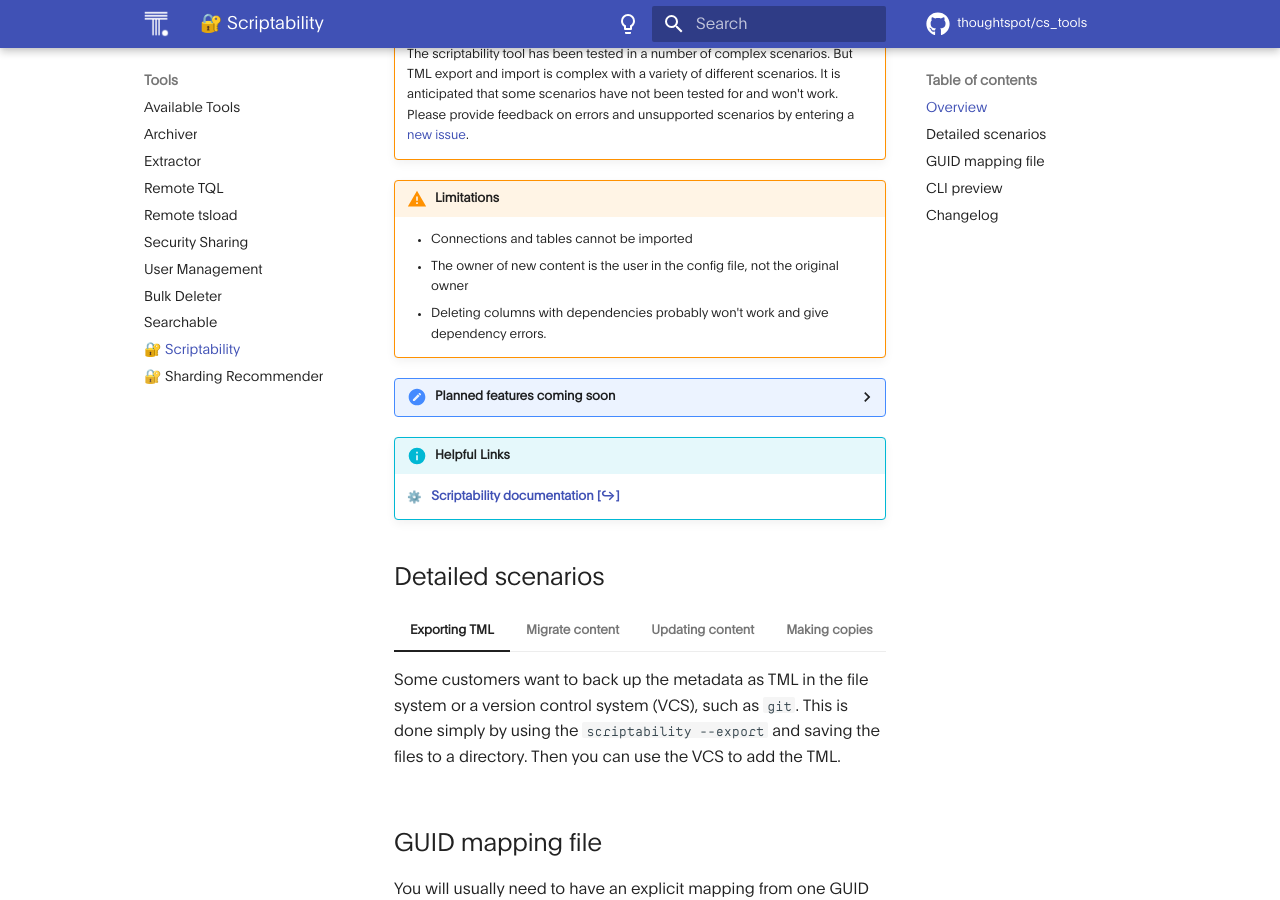
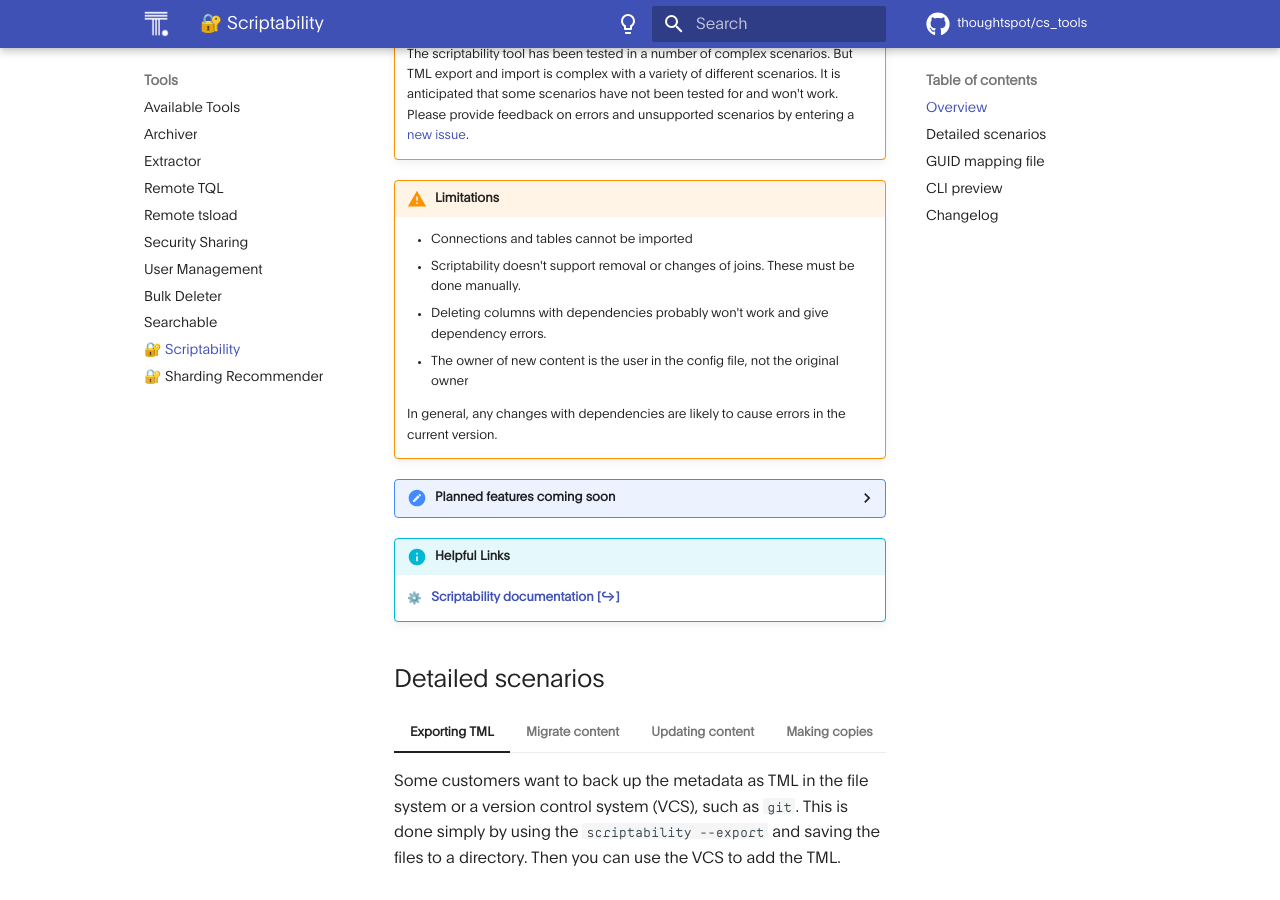
Before and after one commit to thoughtspot/cs_tools, an MkDocs documentation site: the page built from docs/cs-tools/scriptability/README.md, in a window 1280 px wide and 900 px high, scrolled down 1281 px. Built offline with MkDocs 1.6.1 and Material for MkDocs 9.7.7, drawn with Linux system fonts in a browser that asks for light colours; emoji names are drawn with the system emoji font; some web fonts are replaced; comment, search, counter and statistics services are not loaded.

Commit message:
Added more details on limitations.

```diff
--- a/docs/cs-tools/scriptability/README.md
+++ b/docs/cs-tools/scriptability/README.md
@@ -48,8 +48,11 @@
 !!! warning "Limitations"
 
     * Connections and tables cannot be imported
+    * Scriptability doesn't support removal or changes of joins.  These must be done manually.
+    * Deleting columns with dependencies probably won't work and give dependency errors.
     * The owner of new content is the user in the config file, not the original owner
-    * Deleting columns with dependencies probably won't work and give dependency errors.
+
+    In general, any changes with dependencies are likely to cause errors in the current version.
 
 ??? important "Planned features coming soon"
 
@@ -74,7 +77,7 @@
 
     Migrating content consist of exporting, (optionally) modifying, and then importing content.  You will want to do the following for this scenario:
 
-    1. Create the connection and tables if they don't exist.  This step is needed because the scriptability tool doesn't currently support connections and tables.
+    1. Create the connection and tables manually if they don't exist.  This step is needed because the scriptability tool doesn't currently support connections and tables.
     2. Create a mapping file for tables if one doesn't exist.  Note that you can use `scriptability create-mapping` to create a new, empty mapping file.
     3. Export the TML to be migrated using `scriptability export`.
     4. (Optional) Modify the TML as appropriate.
```
